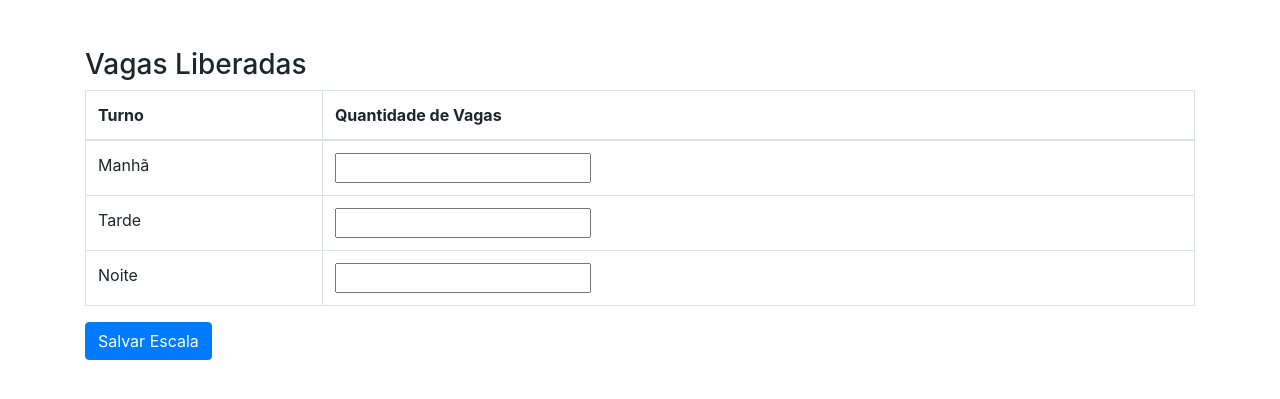
After one commit to ThiagoDFMaia/ProjetosThiago, a Flask app: template projeto_final_senai/templates/test.html in a window 1280 px wide. The commit adds this page. Shown: the top 399 px of the page. Run offline with Flask 3, Linux system fonts and the light colour scheme; the template is opened without the code that fills it, so the values that code supplies are empty; parts of the project's set-up code (start-up, migrations or seed data) failed here and were passed over; some libraries are stand-ins or nearby versions.

Commit message:
atualizando

```diff
--- a/projeto_final_senai/main.py
+++ b/projeto_final_senai/main.py
@@ -15,7 +15,7 @@ app.secret_key = "df6e83eb7983f75b2561c875cbebc40ab9900624b22c6040f5831ecd6faaea
 
 
 user = 'root'
-password = urllib.parse.quote_plus('123456')
+password = urllib.parse.quote_plus('senai@123')
 host = 'localhost'
 database = 'clinica'
 # ==========================================
--- a/projeto_final_senai/templates/agenda.html
+++ b/projeto_final_senai/templates/agenda.html
@@ -27,11 +27,7 @@
         <!-- Coluna 1: Filtros e Calendário -->
         <div class="col-md-4 filtro">
             <h2>Filtrar Agendamento</h2>
-            <label for="tipo">Tipo:</label>
-            <select class="form-control" id="tipo">
-                <option>Consulta</option>
-                <option>Exame</option>
-            </select>
+
 
             <label for="especialidade" class="mt-3">Especialidade:</label>
             <select class="form-control" id="especialidade">
--- /dev/null
+++ b/projeto_final_senai/templates/test.html
@@ -0,0 +1,65 @@
+<!DOCTYPE html>
+<html lang="pt-BR">
+<head>
+    <meta charset="UTF-8">
+    <meta name="viewport" content="width=device-width, initial-scale=1.0">
+    <title>Vagas Liberadas</title>
+    <link rel="stylesheet" href="https://stackpath.bootstrapcdn.com/bootstrap/4.5.2/css/bootstrap.min.css">
+</head>
+<body>
+    <div class="container mt-5 vagas_liberadas">
+        <h3>Vagas Liberadas</h3>
+        <form id="formVagas">
+            <table class="table table-bordered">
+                <thead>
+                    <tr>
+                        <th>Turno</th>
+                        <th>Quantidade de Vagas</th>
+                    </tr>
+                </thead>
+                <tbody>
+                    <tr>
+                        <td>Manhã</td>
+                        <td>
+                            <input type="number" id="vagas_manha_input" min="0" required />
+                        </td>
+                    </tr>
+                    <tr>
+                        <td>Tarde</td>
+                        <td>
+                            <input type="number" id="vagas_tarde_input"  min="0" required />
+                        </td>
+                    </tr>
+                    <tr>
+                        <td>Noite</td>
+                        <td>
+                            <input type="number" id="vagas_noite_input"  min="0" required />
+                        </td>
+                    </tr>
+                </tbody>
+            </table>
+            <button type="submit" class="btn btn-primary">Salvar Escala</button>
+        </form>
+
+
+    </div>
+
+    <script>
+        document.getElementById('formVagas').addEventListener('submit', function(event) {
+            event.preventDefault(); // Evita o envio padrão do formulário
+
+            const manha = document.getElementById('vagas_manha_input').value;
+            const tarde = document.getElementById('vagas_tarde_input').value;
+            const noite = document.getElementById('vagas_noite_input').value;
+
+            // Atualiza a tabela com as vagas salvas
+            document.getElementById('vagas_manha').innerText = manha;
+            document.getElementById('vagas_tarde').innerText = tarde;
+            document.getElementById('vagas_noite').innerText = noite;
+
+            // Limpa os inputs após salvar
+            document.getElementById('formVagas').reset();
+        });
+    </script>
+</body>
+</html>
```
Also changed, not shown: projeto_final_senai/templates/cadastroescala.html (+22 -10 lines).
